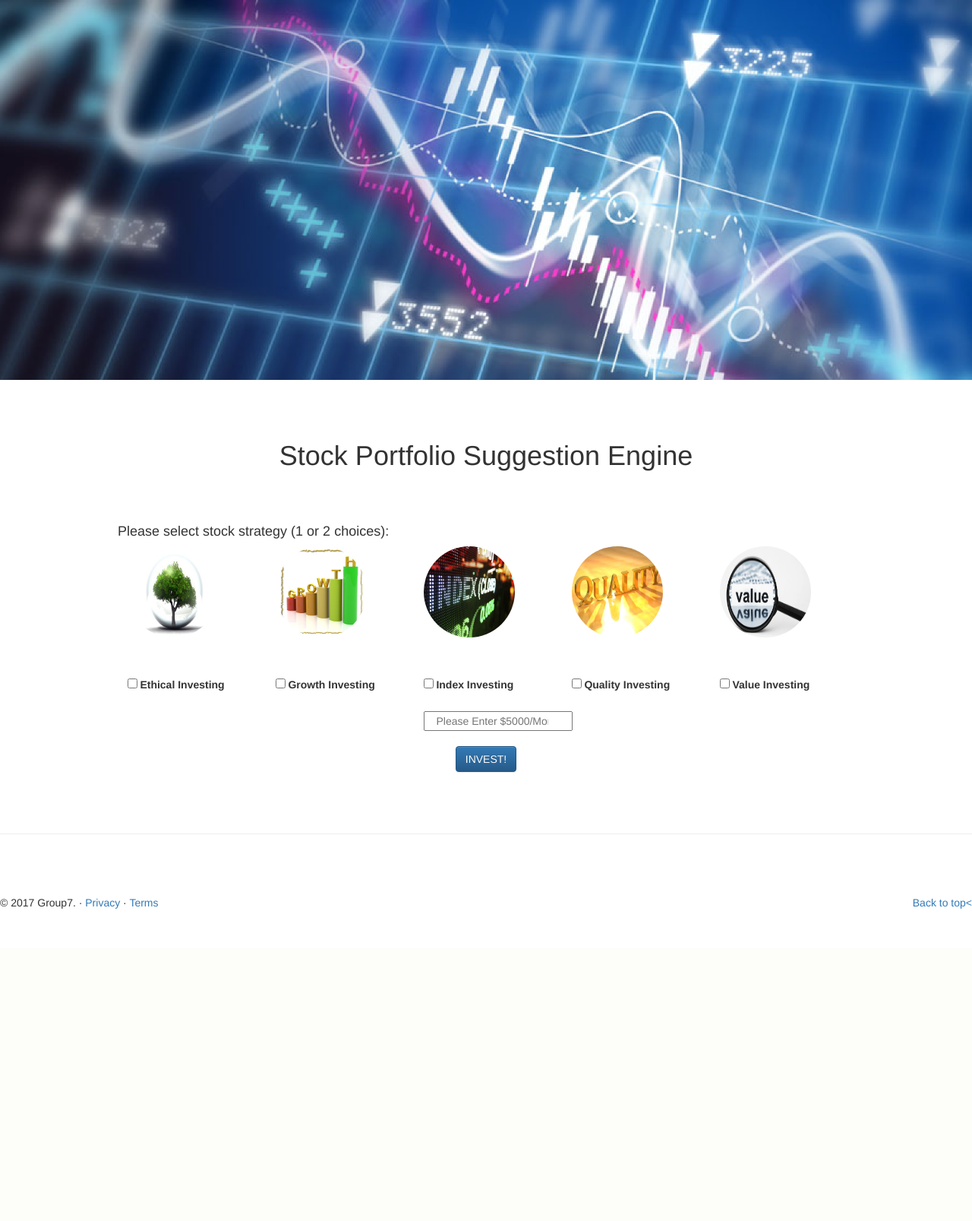
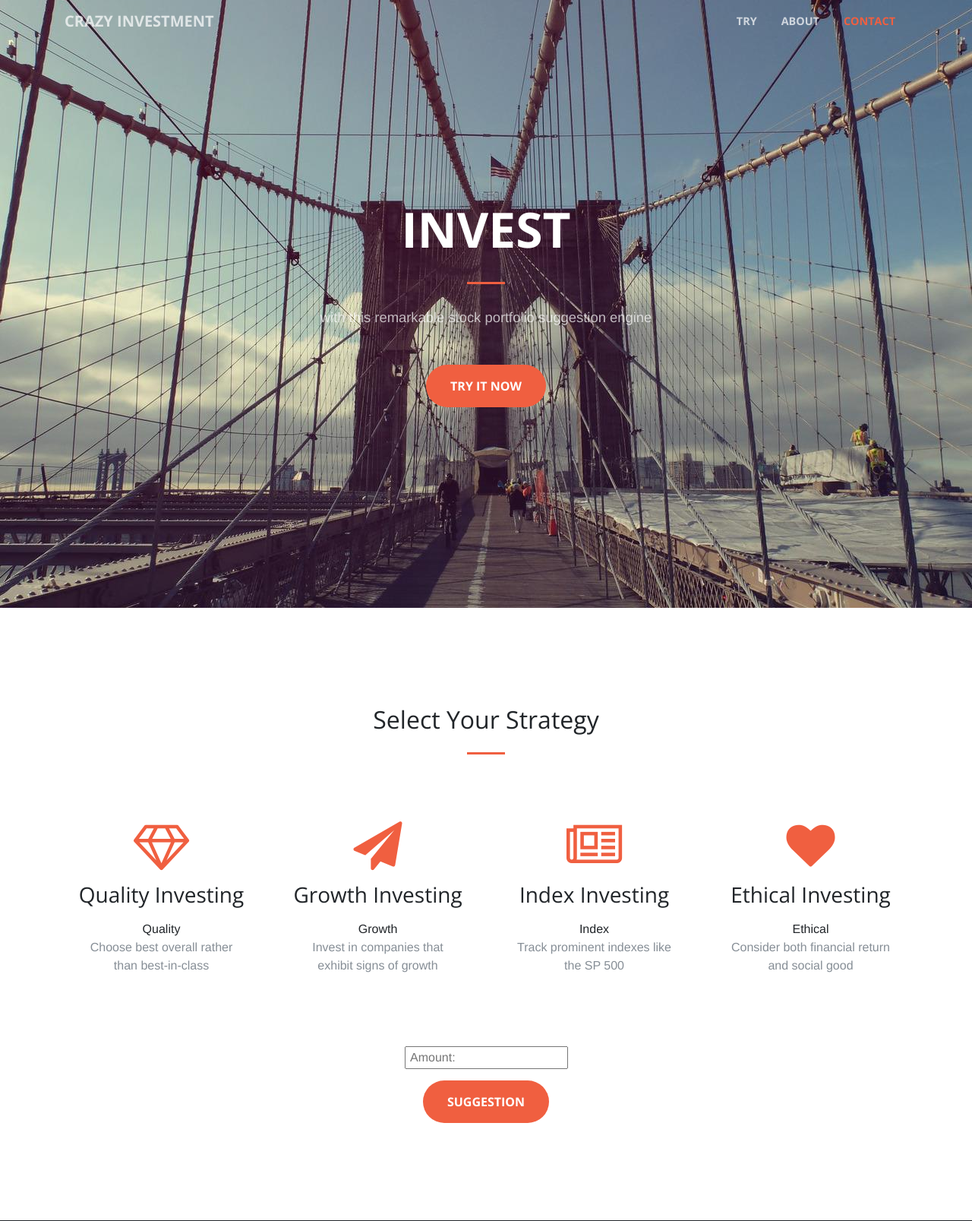
Before and after one commit to siriustom/CMPE_285_TeamProject, a Flask app: page /invest in a window 1280 px wide. Shown: the top 1607 px of the page at 76% size. Before the commit the page ends 1196 px from the top, so only its background shows below. Run offline with Flask 2, Linux system fonts and the light colour scheme; some libraries are stand-ins or nearby versions.

Commit message:
submit form with new ui

```diff
--- a/app/static/js/creative.js
+++ b/app/static/js/creative.js
@@ -78,6 +78,7 @@
   let crazy = window.crazy ? window.crazy : {};
   crazy.selectedStrategies = [];
 
+  // strategy selection
   $(document).on("click", ".strategy-container", function(){
     // toggle icon visibility
     $(this).find("i.strategy-checked-icon").toggleClass("invisible");
@@ -96,6 +97,14 @@
     console.log(crazy.selectedStrategies);
   })
 
+  // form control
+  $(document).on("click", "#submit_strategy_selection", function(){
+
+    let $form = $("#strategy_selection_form");
+    $form.find("#selected_strategies_val").val(crazy.selectedStrategies);
+    $form.submit();
+
+  });
 
 
 })(jQuery); // End of use strict
--- a/app/static/new_index.html
+++ b/app/templates/new_index.html
@@ -11,18 +11,18 @@
     <title>Stock Portfolio Suggestion Engine</title>
 
     <!-- Bootstrap core CSS -->
-    <link href="vendor/bootstrap/css/bootstrap.min.css" rel="stylesheet">
+    <link href="{{ url_for('static',filename='vendor/bootstrap/css/bootstrap.min.css') }}" rel="stylesheet">
 
     <!-- Custom fonts for this template -->
-    <link href="vendor/font-awesome/css/font-awesome.min.css" rel="stylesheet" type="text/css">
+    <link href="{{ url_for('static',filename='vendor/font-awesome/css/font-awesome.min.css') }}" rel="stylesheet" type="text/css">
     <link href='https://fonts.googleapis.com/css?family=Open+Sans:300italic,400italic,600italic,700italic,800italic,400,300,600,700,800' rel='stylesheet' type='text/css'>
 
     <!-- Plugin CSS -->
-    <link href="vendor/magnific-popup/magnific-popup.css" rel="stylesheet">
+    <link href="{{ url_for('static',filename='vendor/magnific-popup/magnific-popup.css') }}" rel="stylesheet">
 
     <!-- Custom styles -->
-    <link href="css/creative.min.css" rel="stylesheet">
-    <link href="css/crazy_invest.css" rel="stylesheet">
+    <link href="{{ url_for('static',filename='css/creative.min.css') }}" rel="stylesheet">
+    <link href="{{ url_for('static',filename='css/crazy_invest.css') }}" rel="stylesheet">
 
   </head>
 
@@ -78,7 +78,8 @@
         </div>
       </div>
       <div class="container">
-        <form>
+        <form id="strategy_selection_form" action = "" method="post" name="Strategy">
+          <input type="hidden" name="strategies" id="selected_strategies_val">
           <div class="row">
             <div class="col-lg-3 col-md-6 text-center strategy-container">
               <div class="service-box mt-5 mx-auto">
@@ -116,20 +117,17 @@
                 <i class="fa fa-2x fa-check-circle-o text-primary mb-3 sr-icons strategy-checked-icon invisible"></i>
               </div>
             </div>
+          </div>
 
-
+          <div class="gap-small"></div>
+          <div class="row">
+            <div class="container text-center">
+              <input type="text" name="amount" placeholder=" Amount: " size="20">
+              <div class="gap-small"></div>
+              <a class="btn btn-xl btn-primary sr-button" href="javascript:void(0)" id="submit_strategy_selection">Suggestion</a>
+            </div>
           </div>
         </form>
-        <div class="gap-small"></div>
-        <div class="row">
-          <div class="container text-center">
-            <input type="text" name="" placeholder=" Amount: " size="20">
-            <div class="gap-small"></div>
-            <a class="btn btn-xl btn-primary sr-button" href="#">Suggestion</a>
-          </div>
-
-        </div>
-
       </div>
     </section>
 
@@ -142,7 +140,7 @@
           <div class="col-md-3">
               <div class="thumb text-center">
                   <header class="thumb-header">
-                      <img class="round" src="img/avatar1.jpeg" alt="Image Alternative text" title="Gamer Chick" />
+                      <img class="round" src="{{ url_for('static',filename='img/avatar1.jpeg') }}" alt="Image Alternative text" title="Gamer Chick" />
                   </header>
                   <div class="gap-small"></div>
                   <div class="thumb-caption">
@@ -154,7 +152,7 @@
           <div class="col-md-3">
               <div class="thumb text-center">
                   <header class="thumb-header">
-                      <img class="round" src="img/avatar2.jpg" alt="Image Alternative text" title="Gamer Chick" />
+                      <img class="round" src="{{ url_for('static',filename='img/avatar2.jpg') }}" alt="Image Alternative text" title="Gamer Chick" />
                   </header>
                   <div class="gap-small"></div>
                   <div class="thumb-caption">
@@ -166,7 +164,7 @@
           <div class="col-md-3">
               <div class="thumb text-center">
                   <header class="thumb-header">
-                      <img class="round" src="img/avatar4.jpg" alt="Image Alternative text" title="Gamer Chick" />
+                      <img class="round" src="{{ url_for('static',filename='img/avatar4.jpg') }}" alt="Image Alternative text" title="Gamer Chick" />
                   </header>
                   <div class="gap-small"></div>
                   <div class="thumb-caption">
@@ -178,7 +176,7 @@
           <div class="col-md-3">
               <div class="thumb text-center">
                   <header class="thumb-header">
-                      <img class="round" src="img/avatar3.jpg" alt="Image Alternative text" title="Gamer Chick" />
+                      <img class="round" src="{{ url_for('static',filename='img/avatar3.jpg') }}" alt="Image Alternative text" title="Gamer Chick" />
                   </header>
                   <div class="gap-small"></div>
                   <div class="thumb-caption">
@@ -218,16 +216,16 @@
     </section>
 
     <!-- Bootstrap core JavaScript -->
-    <script src="vendor/jquery/jquery.min.js"></script>
-    <script src="vendor/bootstrap/js/bootstrap.bundle.min.js"></script>
+    <script src="{{ url_for('static',filename='vendor/jquery/jquery.min.js') }}"></script>
+    <script src="{{ url_for('static',filename='vendor/bootstrap/js/bootstrap.bundle.min.js') }}"></script>
 
     <!-- Plugin JavaScript -->
-    <script src="vendor/jquery-easing/jquery.easing.min.js"></script>
-    <script src="vendor/scrollreveal/scrollreveal.min.js"></script>
-    <script src="vendor/magnific-popup/jquery.magnific-popup.min.js"></script>
+    <script src="{{ url_for('static',filename='vendor/jquery-easing/jquery.easing.min.js') }}"></script>
+    <script src="{{ url_for('static',filename='vendor/scrollreveal/scrollreveal.min.js') }}"></script>
+    <script src="{{ url_for('static',filename='vendor/magnific-popup/jquery.magnific-popup.min.js') }}"></script>
 
     <!-- Custom scripts for this template -->
-    <script src="js/creative.js"></script>
+    <script src="{{ url_for('static',filename='js/creative.js') }}"></script>
 
   </body>
 
--- a/app/views.py
+++ b/app/views.py
@@ -14,7 +14,6 @@ def invest():
     # except:
     #     return render_template('error.html')
     if request.method =='POST':
-        form = InvestForm(request.form)
         amount = float(request.form['amount'])
         if amount < 5000:
             return render_template('error.html')
@@ -32,5 +31,4 @@ def invest():
         return render_template("result.html", details=details, history=history)
         # return render_template("result.html", details=details, data=map(json.dumps, details))
 
-    return render_template('invest.html', form=form,
-                           strategy=app.config['STRATEGY'])
+    return render_template('new_index.html')
```
Also changed, not shown: app/templates/new_result.html (renamed from app/static/new_result.html, +11 -13 lines).
